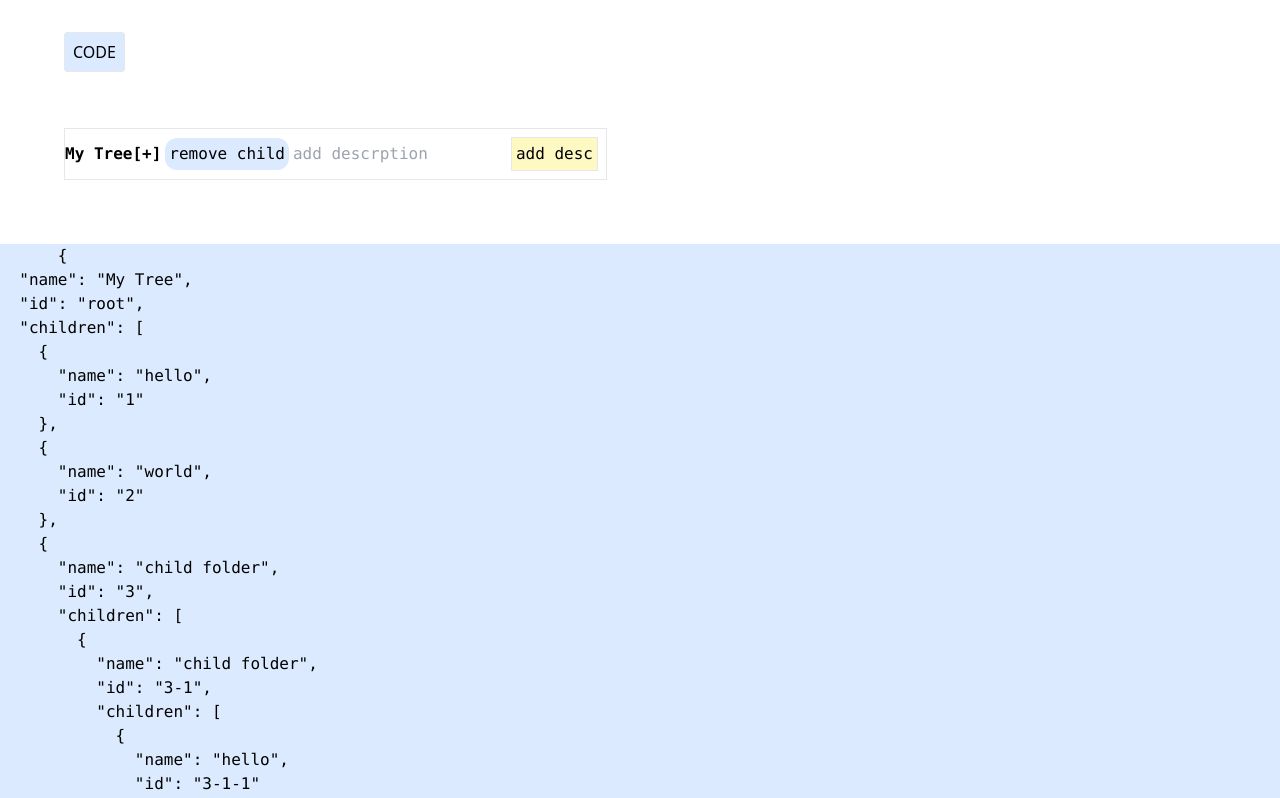
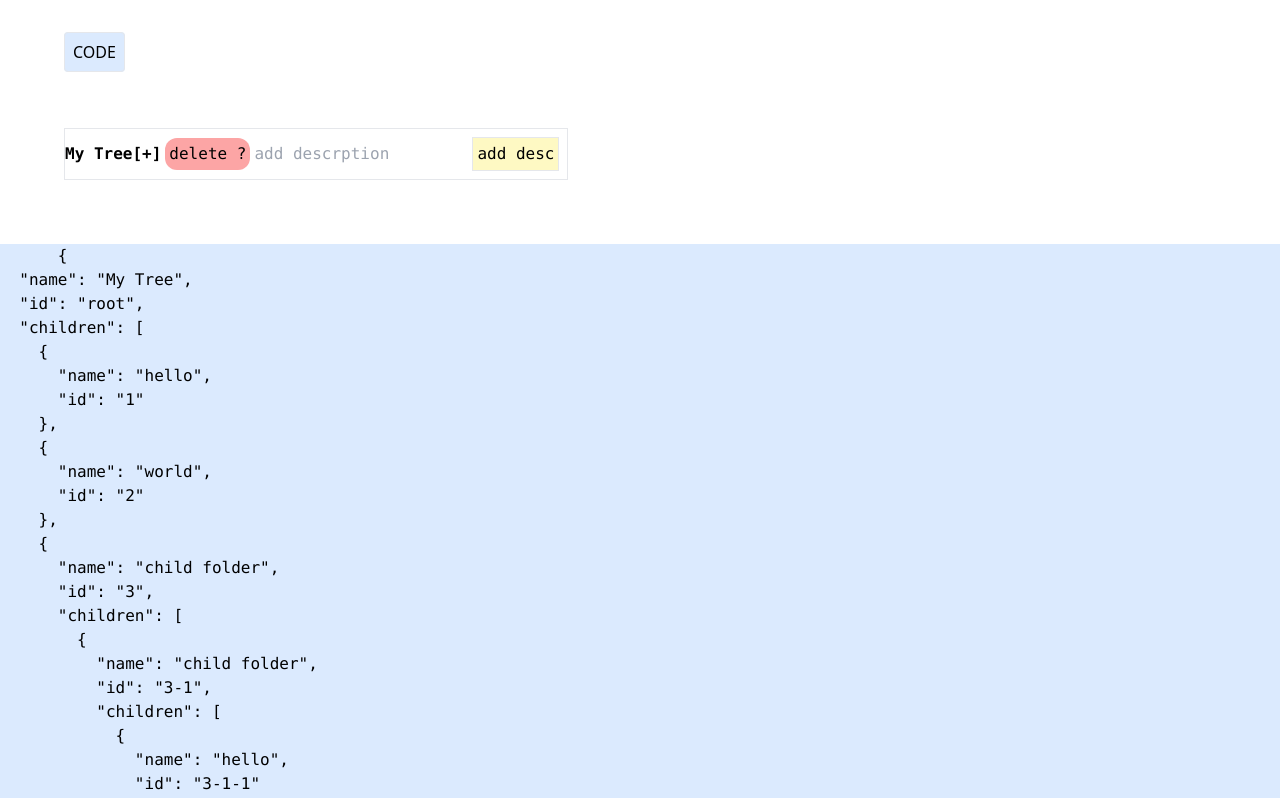
Before and after one commit to ilyafefelov/tree-menu, a Nuxt app: page / in a window 1280 px wide. Shown: the top 798 px of the page. Built offline with nearby package versions, Linux system fonts and the light colour scheme.

Commit message:
ask for remove

```diff
--- a/components/TreeItem.vue
+++ b/components/TreeItem.vue
@@ -9,6 +9,7 @@ const props = defineProps({
 
 
 const description = ref()
+const showDelete = ref(false)
 
 const isOpen = ref(false)
 const isFolder = computed(() => {
@@ -39,6 +40,11 @@ function addChild() {
     props.model.children.unshift({ name: 'new stuff', id })
     isOpen.value = true
 }
+
+function askToRemove() {
+    showDelete.value = !showDelete.value
+}
+
 function removeChild(e) {
     emit('removeItem', e, props.model)
 }
@@ -61,7 +67,8 @@ const emit = defineEmits(['removeT', 'removeItem', 'removeThis'])
             </div>
             <div class="add p-1 bg-blue-100 m-1 hover:bg-blue-200 rounded-xl" v-if="model.name !== 'My Tree'" @click="
             addChild">add child</div>
-            <div class="add p-1 bg-blue-100 m-1 hover:bg-blue-200 rounded-xl" @click="removeChild($event)">
+            <div class="p-1 bg-red-300 m-1 hover:bg-blue-200 rounded-xl" @click="askToRemove">delete ? </div>
+            <div v-if="showDelete" class="p-1 bg-red-300 m-1 hover:bg-blue-200 rounded-xl" @click="removeChild($event)">
                 remove child</div>
             <input v-model="description" placeholder="add descrption">
             <p>{{ description }}</p>
```
